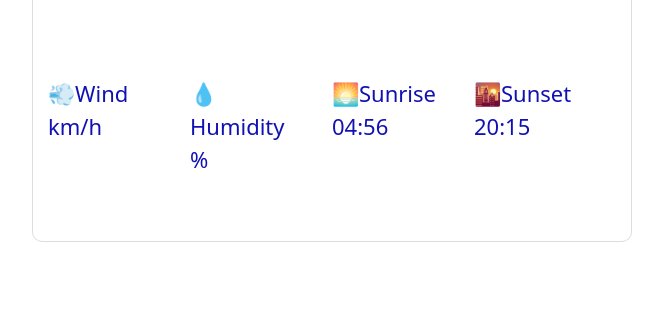
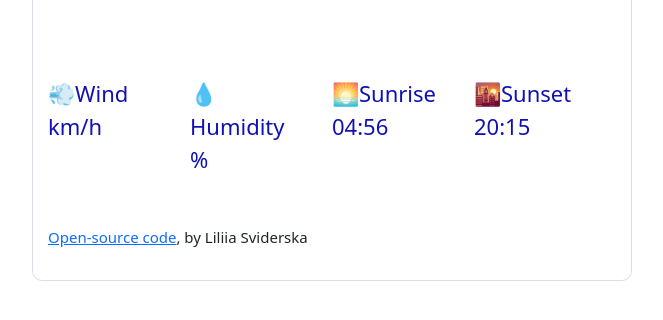
Before and after one commit to Liliia-Cat/My-Project-Whether, a plain HTML site: page index.html in a window 1280 px wide. Shown: the part 478-798 px from the top of the page, without its empty margins (308-971 px from the left). Drawn offline with nearby package versions, Linux system fonts and the light colour scheme; no server answers.

Commit message:
add developer

```diff
--- a/index.html
+++ b/index.html
@@ -110,6 +110,8 @@
         <div class="col">🌅Sunrise 04:56</div>
         <div class="col">🌇Sunset 20:15</div>
       </div>
+      <p class="developer"><a href="https://tiny-tarsier-dfd6f1.netlify.app/">Open-source code</a>, by Liliia Sviderska</p>
+
     </div>
 
     <script src="./script/script.js"></script>
--- a/styles.css
+++ b/styles.css
@@ -71,3 +71,7 @@ li {
     font-size: 22px;
     padding: 50px 0;
  }
+
+ .developer {
+    font-size: 15px;
+ }
```
